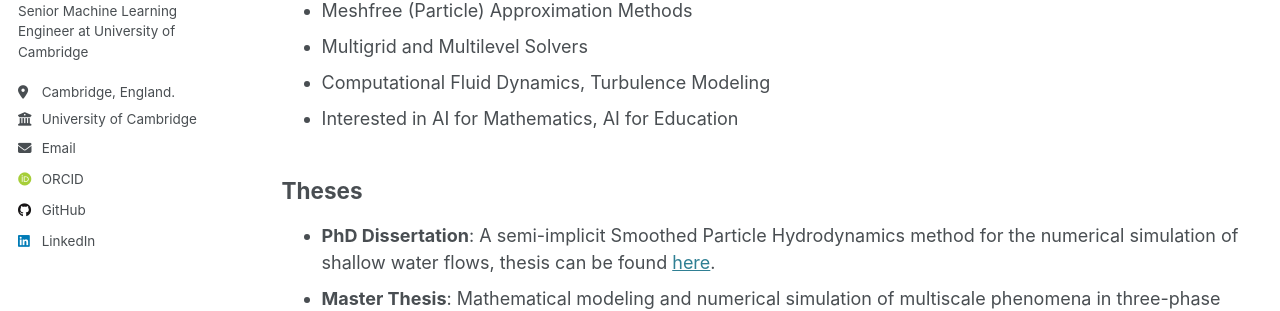
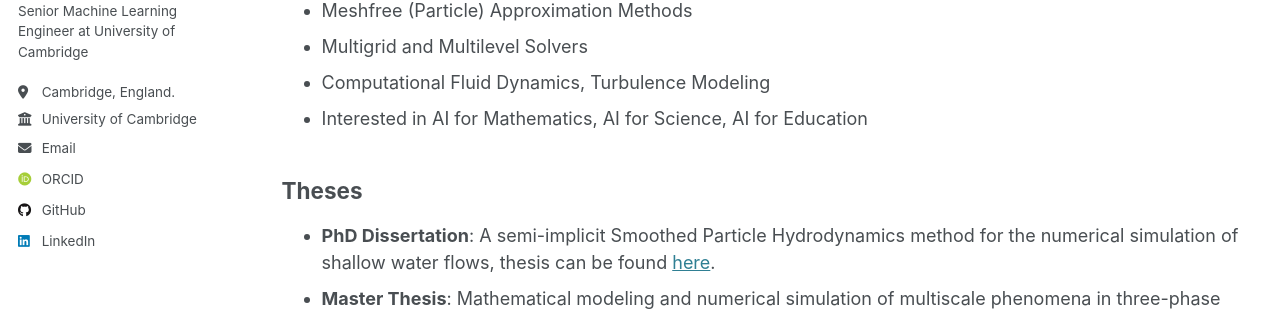
Before and after one commit to AdelekeBankole/adelekebankole.github.io, a Jekyll site: the page built from _research/research.md, in a window 1280 px wide and 1156 px high. Shown: the part 311-622 px from the top of the window. Built offline with Jekyll 4.4.1, drawn with Linux system fonts in a browser that asks for light colours; some web fonts are replaced.

Commit message:
Update research interests

```diff
--- a/_research/research.md
+++ b/_research/research.md
@@ -12,7 +12,7 @@ Research Interests
 * Meshfree (Particle) Approximation Methods
 * Multigrid and Multilevel Solvers
 * Computational Fluid Dynamics, Turbulence Modeling
-* Interested in AI for Mathematics, AI for Education
+* Interested in AI for Mathematics, AI for Science, AI for Education
 
 ## Theses
 <!--====== -->
```
